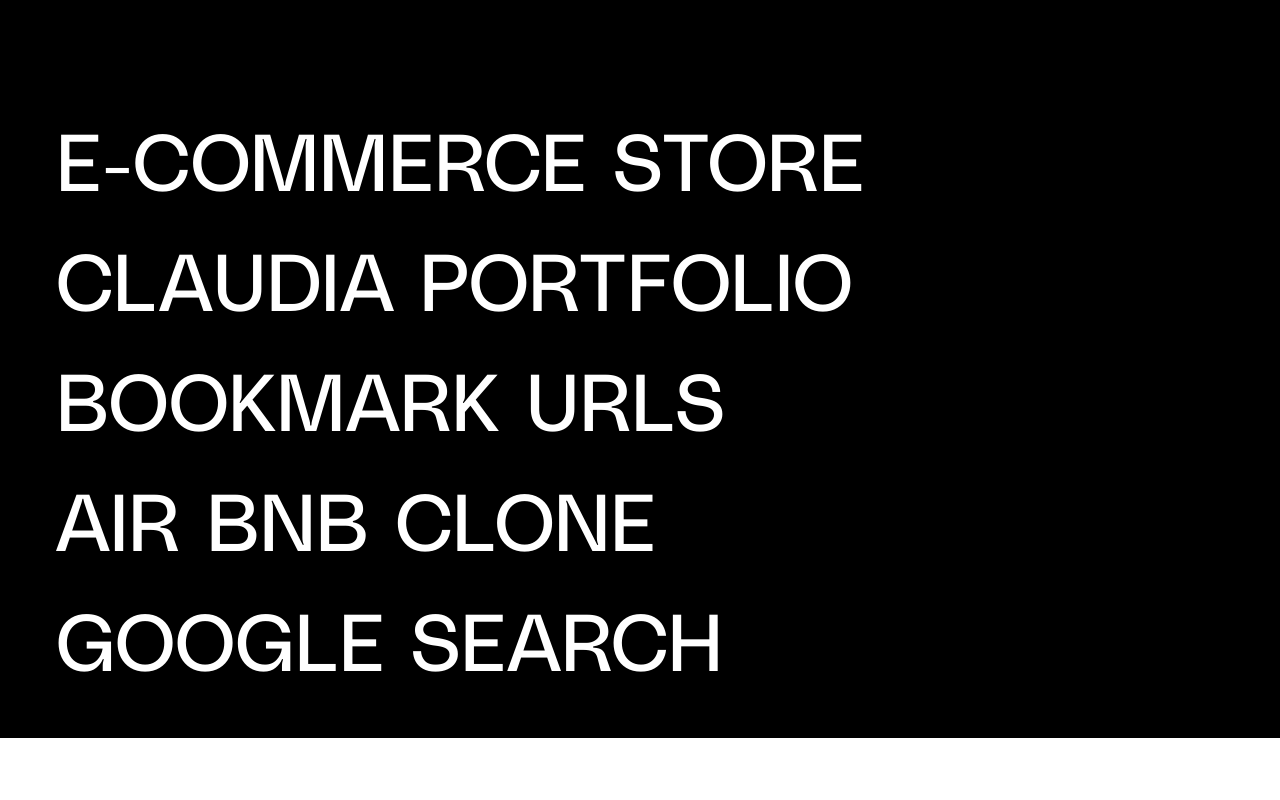
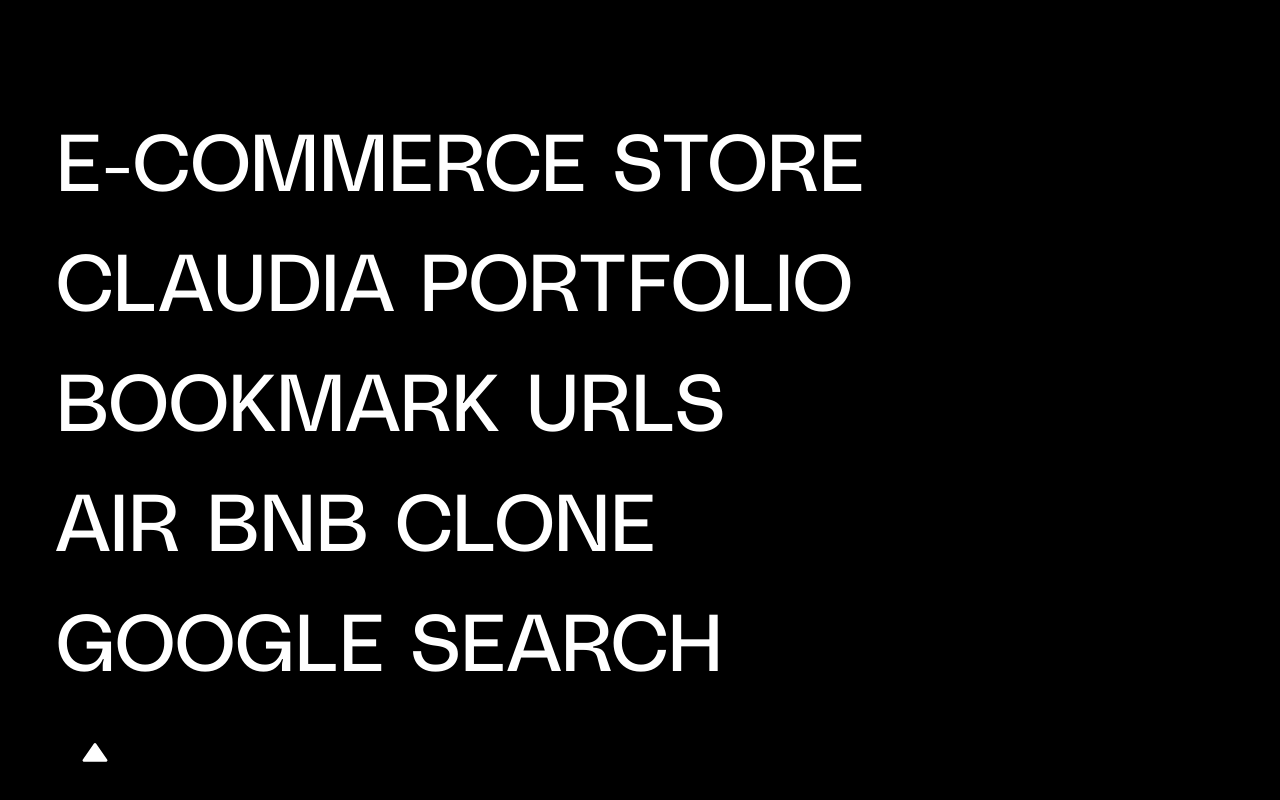
Before and after one commit to Jacobbidmead/new-portfolio, a React (Create React App) app: page /Projects in a window 1280 px wide. Shown: the part 614-1414 px from the top of the page. Before the commit the page ends 1352 px from the top, so only its background shows below. Built offline with nearby package versions, Linux system fonts and the light colour scheme.

Commit message:
Added up arrow to projects page

```diff
--- a/src/components/Accordion.js
+++ b/src/components/Accordion.js
@@ -11,8 +11,7 @@
 import claudiaImg from "../imageData/claudiaImg";
 import { motion } from "framer-motion";
 import ArrowIconComponent from "./Arrow";
-import { hexToRgb } from "@mui/material";
-import { height } from "@mui/system";
+import UpIconComponent from "./Up";
 
 const boxAnimate = {
   offscreen: { y: 200, opacity: 0 },
@@ -25,6 +24,13 @@
       duration: 1,
     },
   },
+};
+
+const goToTop = () => {
+  window.scrollTo({
+    top: 0,
+    behavior: "smooth",
+  });
 };
 
 export default function SimpleAccordion() {
@@ -255,6 +261,9 @@
               </div>
             </AccordionDetails>
           </Accordion>
+          <div onClick={goToTop} className="return-top">
+            <UpIconComponent />
+          </div>
         </div>
       </div>
     </div>
```
